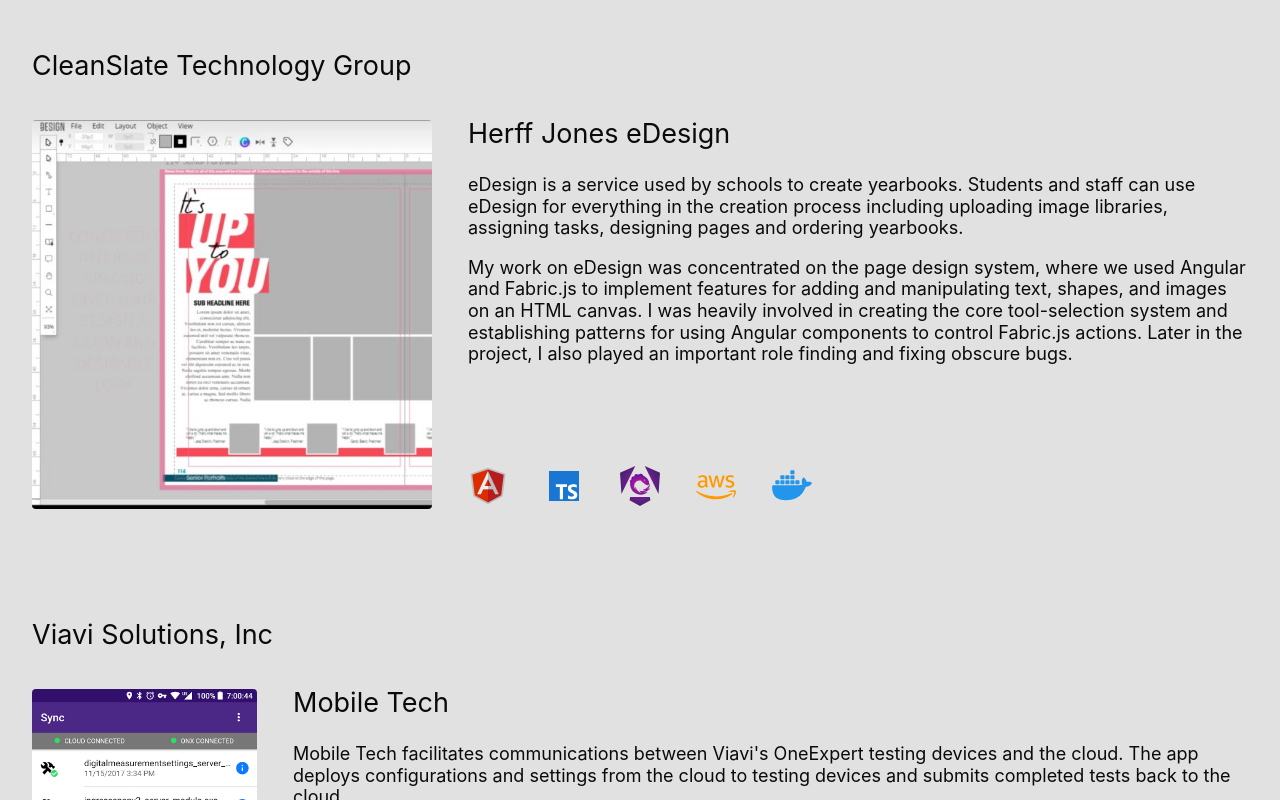
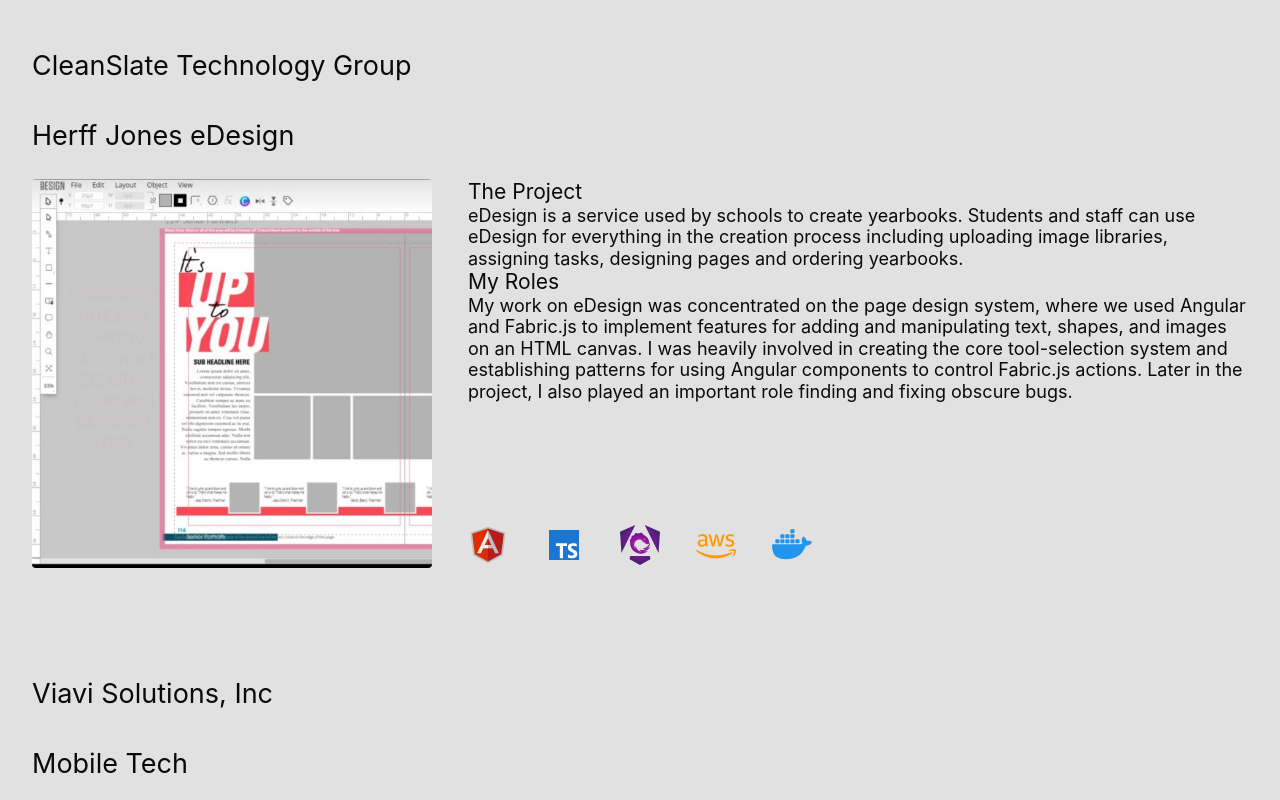
Before and after one commit to scoottrick/my-website, a Vue app: page / in a window 1280 px wide. Shown: the part 820-1620 px from the top of the page. Built offline with nearby package versions, Linux system fonts and the light colour scheme.

Commit message:
Creates component for individual Portfolio items

```diff
--- a/src/components/PortfolioSection.vue
+++ b/src/components/PortfolioSection.vue
@@ -1,4 +1,6 @@
 <script setup>
+import ProjectView from './ProjectView.vue';
+
 const props = defineProps({
     portfolio: { type: Object, required: true }
 });
@@ -10,27 +12,8 @@
         <section v-for="section in portfolio" :key="section.id">
             <h1>{{ section.title }}</h1>
             <ul class="project-list">
-                <li v-for="project in section.projects" :key="project.id" class="project">
-                    <div class="thumb"><img :src="project.thumbnail" alt="" /></div>
-                    <div class="details">
-                        <div class="desc-container">
-                            <h2>{{ project.name }}</h2>
-                            <p>
-                                {{ project.description }}
-                            </p>
-                            <p>
-                                {{ project.myRole }}
-                            </p>
-                        </div>
-                        <ul class="tech-list">
-                            <li v-for="(tech, i) in project.techs" :key="i">
-                                <a v-if="tech.url" :href="tech.url" target="_blank"
-                                    ><img :src="tech.logo" :alt="tech.text" :title="tech.text"
-                                /></a>
-                                <img v-else :src="tech.logo" :alt="tech.text" :title="tech.text" />
-                            </li>
-                        </ul>
-                    </div>
+                <li v-for="project in section.projects" :key="project.id" class="project-container">
+                    <ProjectView :project="project" />
                 </li>
             </ul>
         </section>
@@ -70,74 +53,11 @@
     margin-bottom: 1em;
 }
 
-.tech-list {
-    margin: 0;
-    display: flex;
-    flex-direction: row;
-    flex-wrap: wrap;
-    justify-content: center;
-    gap: 1em;
-    padding: 1em 0;
-}
-
-.tech-list img {
-    --size: 40px;
-    width: var(--size);
-    height: var(--size);
-}
-
-.project {
-    display: grid;
-    grid-template-columns: 1fr;
-    grid-auto-rows: auto;
-    grid-template-areas: 'thumb' 'details';
-    gap: 2em;
-}
-
-.thumb {
-    grid-area: thumb;
-}
-
-.thumb img {
-    display: block;
-    margin: 0 auto;
-    width: 100%;
-    height: 100%;
-    max-width: 400px;
-    max-height: 400px;
-    object-fit: cover;
-    border-radius: 4px;
-}
-
-.details {
-    grid-area: details;
-    display: flex;
-    flex-direction: column-reverse;
-    justify-content: space-between;
-    min-width: 400px;
-    max-width: 1200px;
-}
-
-@media screen and (min-width: 720px) {
-    .project {
-        grid-template-columns: auto 1fr;
-        grid-template-areas: 'thumb details';
-    }
-    .details {
-        flex-direction: column;
-    }
-    .tech-list {
-        padding: 1em 0 0;
-        gap: 2em;
-        justify-content: start;
-    }
-}
-
 @media screen and (min-width: 1680px) {
     .project-list {
         --direction: row;
     }
-    .project {
+    .project-container {
         flex-grow: 1;
         flex-shrink: 1;
         flex-basis: 45%;
--- /dev/null
+++ b/src/components/ProjectView.vue
@@ -0,0 +1,108 @@
+<script setup>
+const { project } = defineProps({
+    project: { type: Object, required: true }
+});
+</script>
+<template>
+    <h2>{{ project.name }}</h2>
+    <div class="project">
+        <div class="thumb"><img :src="project.thumbnail" alt="" /></div>
+        <div class="details">
+            <div>
+                <div class="description">
+                    <h3>The Project</h3>
+                    <p>
+                        {{ project.description }}
+                    </p>
+                </div>
+                <div class="roles">
+                    <h3>My Roles</h3>
+                    <p>
+                        {{ project.role }}
+                    </p>
+                </div>
+            </div>
+            <ul class="techs">
+                <li v-for="(tech, i) in project.techs" :key="i">
+                    <a v-if="tech.url" :href="tech.url" target="_blank"
+                        ><img :src="tech.logo" :alt="tech.text" :title="tech.text"
+                    /></a>
+                    <img v-else :src="tech.logo" :alt="tech.text" :title="tech.text" />
+                </li>
+            </ul>
+        </div>
+    </div>
+</template>
+<style>
+h2,
+h3,
+p {
+    line-height: 1.2;
+}
+h2 {
+    padding-bottom: 1em;
+}
+.project {
+    display: grid;
+    grid-template-columns: 1fr;
+    grid-auto-rows: auto;
+    grid-template-areas: 'thumb' 'details';
+    gap: 2em;
+}
+
+.thumb {
+    grid-area: thumb;
+}
+
+.thumb img {
+    display: block;
+    margin: 0 auto;
+    width: 100%;
+    height: 100%;
+    max-width: 400px;
+    max-height: 400px;
+    object-fit: cover;
+    border-radius: 4px;
+}
+
+.details {
+    grid-area: details;
+    display: flex;
+    flex-direction: column-reverse;
+    justify-content: space-between;
+    min-width: 400px;
+    max-width: 1200px;
+}
+
+.techs {
+    margin: 0;
+    display: flex;
+    flex-direction: row;
+    flex-wrap: wrap;
+    justify-content: center;
+    gap: 1em;
+    padding: 1em 0;
+    list-style: none;
+}
+
+.techs img {
+    --size: 40px;
+    width: var(--size);
+    height: var(--size);
+}
+
+@media screen and (min-width: 720px) {
+    .project {
+        grid-template-columns: auto 1fr;
+        grid-template-areas: 'thumb details';
+    }
+    .details {
+        flex-direction: column;
+    }
+    .techs {
+        padding: 1em 0 0;
+        gap: 2em;
+        justify-content: start;
+    }
+}
+</style>
--- a/src/data/portfolio-data.js
+++ b/src/data/portfolio-data.js
@@ -170,8 +170,9 @@
         id: ++projectId,
         name,
         thumbnail: `/${baseDir}/${path}/thumb.jpg`,
+        images: [],
         description: project,
-        myRole: role,
+        role: role,
         techs: techs
     };
 }
```
